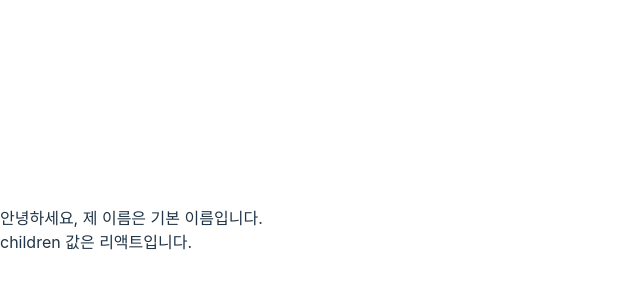
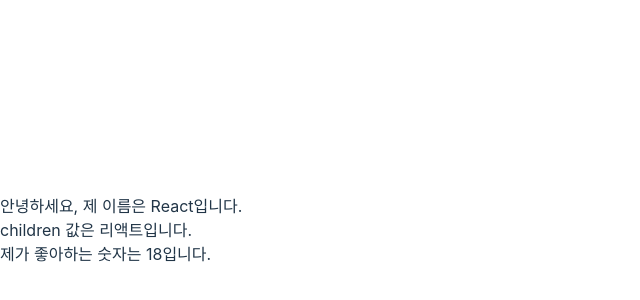
Before and after one commit to ryuji-dev/react-study, a React (Vite) app: page / in a window 1280 px wide. Shown: the part 170-470 px from the top of the page, without its empty margins (0-640 px from the left). Built offline with nearby package versions, Linux system fonts and the light colour scheme.

Commit message:
feat: propTypes를 통한 props 검증
- isRequired를 사용하여 필수 propTypes 설정

```diff
--- a/src/App.jsx
+++ b/src/App.jsx
@@ -1,7 +1,11 @@
 import MyComponent from "./MyComponent"; // 모듈 불러오기
 
 const App = () => {
-  return <MyComponent>리액트</MyComponent>;
+  return (
+    <MyComponent name="React" favoriteNumber={18}>
+      리액트
+    </MyComponent>
+  );
 };
 
 export default App;
--- a/src/MyComponent.jsx
+++ b/src/MyComponent.jsx
@@ -1,9 +1,13 @@
-const MyComponent = ({ name, children }) => {
+import PropTypes from "prop-types";
+
+const MyComponent = ({ name, favoriteNumber, children }) => {
   return (
     <div>
       안녕하세요, 제 이름은 {name}입니다. <br />
       children 값은 {children}
       입니다.
+      <br />
+      제가 좋아하는 숫자는 {favoriteNumber}입니다.
     </div>
   );
 };
@@ -12,4 +16,9 @@ MyComponent.defaultProps = {
   name: "기본 이름",
 };
 
+MyComponent.propTypes = {
+  name: PropTypes.string,
+  favoriteNumber: PropTypes.number.isRequired,
+};
+
 export default MyComponent;
```
